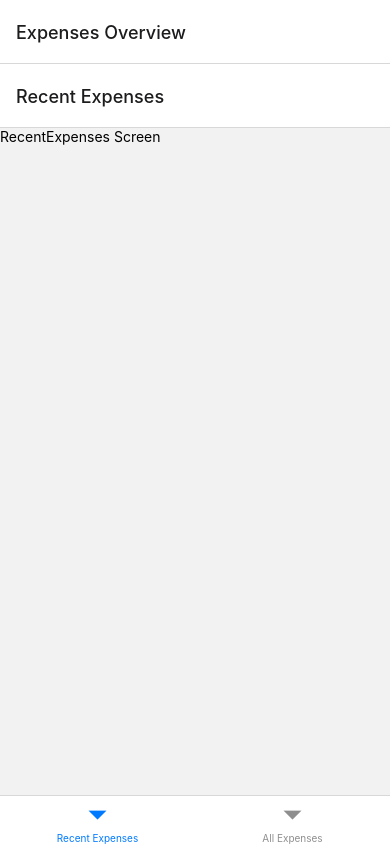
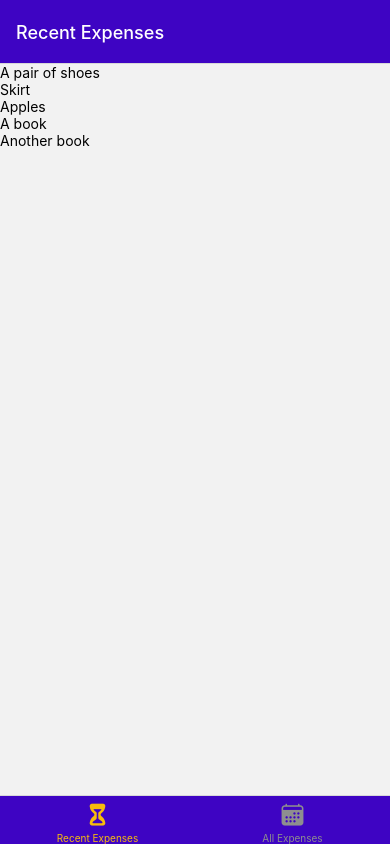
Before and after one commit to Annaivv/ExpenseTracker, a React Native app: screen / in a window 390 px wide. Built offline with nearby package versions, Linux system fonts and the light colour scheme.

Commit message:
expense list added

```diff
--- a/App.js
+++ b/App.js
@@ -3,18 +3,48 @@ import { StyleSheet, Text, View } from "react-native";
 import { NavigationContainer } from "@react-navigation/native";
 import { createNativeStackNavigator } from "@react-navigation/native-stack";
 import { createBottomTabNavigator } from "@react-navigation/bottom-tabs";
+import { Ionicons } from "@expo/vector-icons";
+
 import AllExpenses from "./screens/AllExpenses";
 import RecentExpenses from "./screens/RecentExpenses";
 import ManageExpense from "./screens/ManageExpense";
+import { GlobalStyles } from "./constants/styles";
 
 const Stack = createNativeStackNavigator();
 const BottomTabs = createBottomTabNavigator();
 
 function ExpensesOverview() {
   return (
-    <BottomTabs.Navigator>
-      <BottomTabs.Screen name="Recent Expenses" component={RecentExpenses} />
-      <BottomTabs.Screen name="All Expenses" component={AllExpenses} />
+    <BottomTabs.Navigator
+      screenOptions={{
+        headerStyle: { backgroundColor: GlobalStyles.colors.primary500 },
+        headerTintColor: "#fff",
+        tabBarStyle: { backgroundColor: GlobalStyles.colors.primary500 },
+        tabBarActiveTintColor: GlobalStyles.colors.accent500,
+      }}
+    >
+      <BottomTabs.Screen
+        name="Recent Expenses"
+        component={RecentExpenses}
+        options={{
+          title: "Recent Expenses",
+          tabBarLabel: "Recent Expenses",
+          tabBarIcon: ({ color, size }) => (
+            <Ionicons name="hourglass" size={size} color={color} />
+          ),
+        }}
+      />
+      <BottomTabs.Screen
+        name="All Expenses"
+        component={AllExpenses}
+        options={{
+          title: "All Expenses",
+          tabBarLabel: "All Expenses",
+          tabBarIcon: ({ color, size }) => (
+            <Ionicons name="calendar" size={size} color={color} />
+          ),
+        }}
+      />
     </BottomTabs.Navigator>
   );
 }
@@ -25,7 +55,11 @@ export default function App() {
       <StatusBar style="auto" />
       <NavigationContainer>
         <Stack.Navigator>
-          <Stack.Screen name="Expenses Overview" component={ExpensesOverview} />
+          <Stack.Screen
+            name="Expenses Overview"
+            component={ExpensesOverview}
+            options={{ headerShown: false }}
+          />
           <Stack.Screen name="Manage Expense" component={ManageExpense} />
         </Stack.Navigator>
       </NavigationContainer>
--- /dev/null
+++ b/components/ExpensesOutput/ExpensesList.js
@@ -0,0 +1,17 @@
+import { FlatList, Text } from "react-native";
+
+function renderExpenseItem(itemData) {
+  return <Text>{itemData.item.description}</Text>;
+}
+
+function ExpensesList({ expenses }) {
+  return (
+    <FlatList
+      data={expenses}
+      renderItem={renderExpenseItem}
+      keyExtractor={(item) => item.id}
+    />
+  );
+}
+
+export default ExpensesList;
--- /dev/null
+++ b/components/ExpensesOutput/ExpensesOutput.js
@@ -0,0 +1,47 @@
+import { View } from "react-native";
+import ExpensesSummary from "./ExpensesSummary";
+import ExpensesList from "./ExpensesList";
+
+const DUMMY_EXPENSES = [
+  {
+    id: "e1",
+    description: "A pair of shoes",
+    amount: 59.99,
+    date: new Date("2023-01-19"),
+  },
+  {
+    id: "e2",
+    description: "Skirt",
+    amount: 20.38,
+    date: new Date("2023-11-16"),
+  },
+  {
+    id: "e3",
+    description: "Apples",
+    amount: 6.99,
+    date: new Date("2023-11-22"),
+  },
+  {
+    id: "e4",
+    description: "A book",
+    amount: 14.0,
+    date: new Date("2023-11-23"),
+  },
+  {
+    id: "e5",
+    description: "Another book",
+    amount: 18.22,
+    date: new Date("2023-11-23"),
+  },
+];
+
+function ExpensesOutput({ expenses, expensesPeriod }) {
+  return (
+    <View>
+      <ExpensesSummary expenses={DUMMY_EXPENSES} periodName={expensesPeriod} />
+      <ExpensesList expenses={DUMMY_EXPENSES} />
+    </View>
+  );
+}
+
+export default ExpensesOutput;
--- /dev/null
+++ b/components/ExpensesOutput/ExpensesSummary.js
@@ -0,0 +1,14 @@
+import { Text, View } from "react-native";
+
+function ExpensesSummary({ expenses, periodName }) {
+  const expensesSum = expenses.reduce((sum, expense) => {
+    return sum + expense.amount;
+  }, 0);
+
+  <View>
+    <Text>{periodName}</Text>
+    <Text>${expensesSum.toFixed(2)}</Text>
+  </View>;
+}
+
+export default ExpensesSummary;
--- /dev/null
+++ b/constants/styles.js
@@ -0,0 +1,16 @@
+export const GlobalStyles = {
+  colors: {
+    primary50: "#e4d9fd",
+    primary100: "#c6affc",
+    primary200: "#a281f0",
+    primary400: "#5721d4",
+    primary500: "#3e04c3",
+    primary700: "#2d0689",
+    primary800: "#200364",
+    accent500: "#f7bc0c",
+    error50: "#fcc4e4",
+    error500: "#9b095c",
+    gray500: "#39324a",
+    gray700: "#221c30",
+  },
+};
--- a/package.json
+++ b/package.json
@@ -9,6 +9,7 @@
     "web": "expo start --web"
   },
   "dependencies": {
+    "@expo/vector-icons": "^13.0.0",
     "@react-navigation/bottom-tabs": "^6.5.11",
     "@react-navigation/native": "^6.1.9",
     "@react-navigation/native-stack": "^6.9.17",
--- a/screens/AllExpenses.js
+++ b/screens/AllExpenses.js
@@ -1,7 +1,8 @@
 import { Text } from "react-native";
+import ExpensesOutput from "../components/ExpensesOutput/ExpensesOutput";
 
-function AllExpenses(params) {
-  return <Text>AllExpenses Screen</Text>;
+function AllExpenses() {
+  return <ExpensesOutput expensesPeriod="Total" />;
 }
 
 export default AllExpenses;
--- a/screens/RecentExpenses.js
+++ b/screens/RecentExpenses.js
@@ -1,7 +1,8 @@
 import { Text } from "react-native";
+import ExpensesOutput from "../components/ExpensesOutput/ExpensesOutput";
 
-function RecentExpenses(params) {
-  return <Text>RecentExpenses Screen</Text>;
+function RecentExpenses() {
+  return <ExpensesOutput expensesPeriod="Last 7 days" />;
 }
 
 export default RecentExpenses;
```
Also changed, not shown: 1 other file (tests, documents, lock files or other folders).
